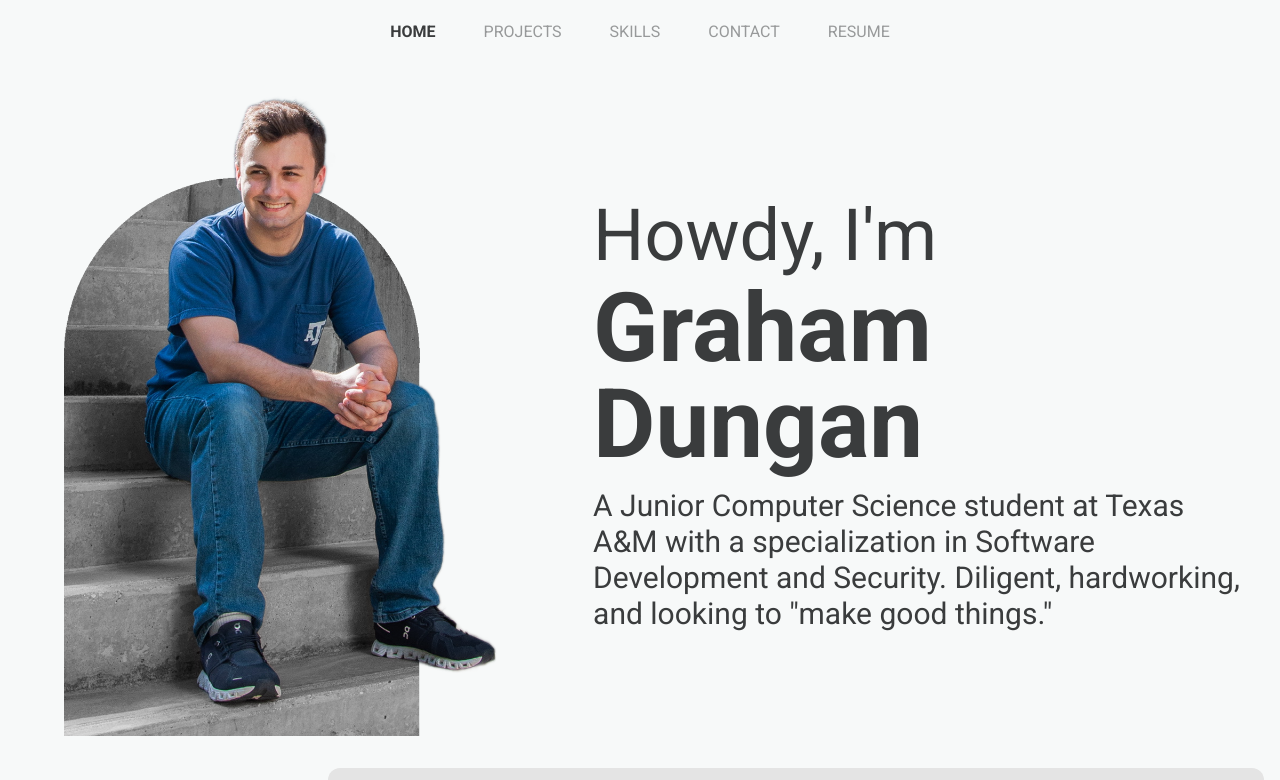
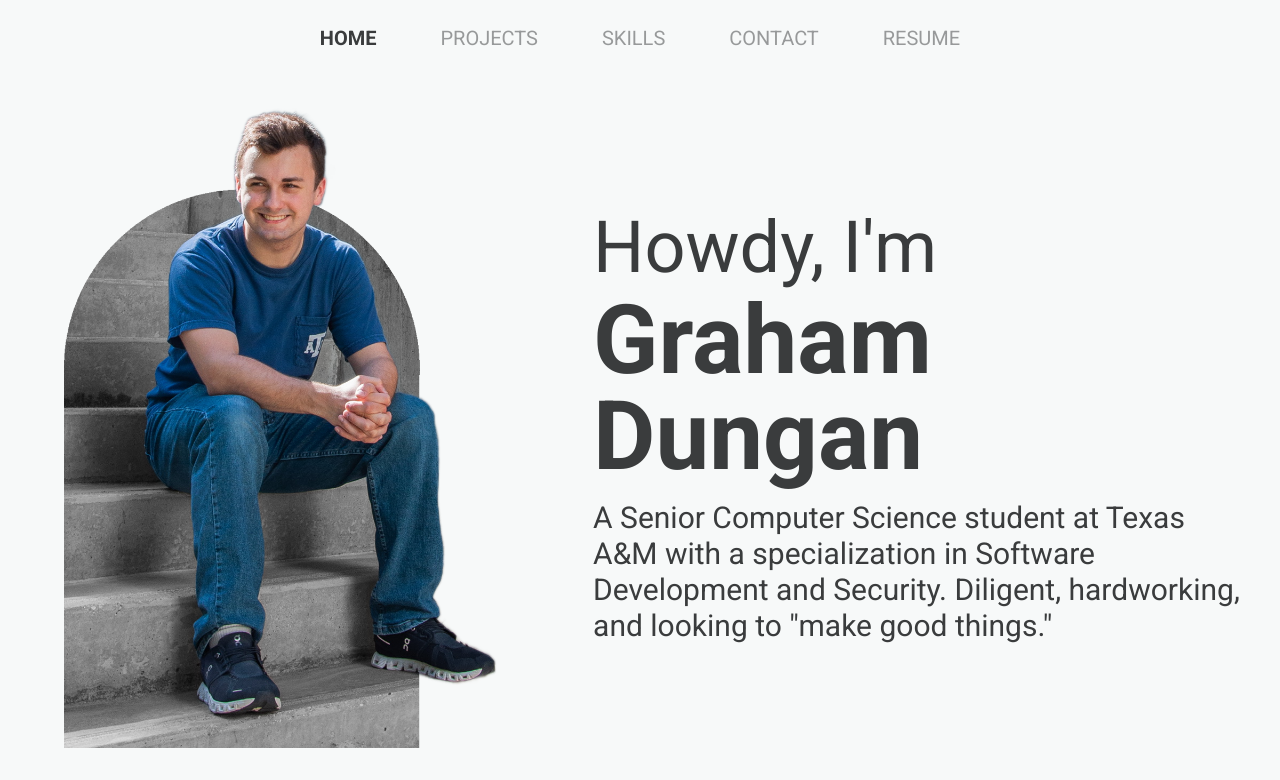
Before and after one commit to gmgrahamgm/personal-website, a React (Vite) app: page /home in a window 1280 px wide. Shown: the top 780 px of the page. Built offline with nearby package versions, Linux system fonts and the light colour scheme.

Commit message:
Added fade in on button hover, moved hamburger

```diff
--- a/src/App.jsx
+++ b/src/App.jsx
@@ -11,7 +11,7 @@ function App() {
   return (
     <div className="min-h-screen bg-[#F7F9F9] text-[#3A3C3D]">
       <Navbar />
-      <main className="px-4 py-8">
+      <main className="px-4 py-8 fade-in">
         <Routes>
           <Route path="/" element={<Navigate to="/home" replace />} />
           <Route path="/home" element={<Home />} />
--- a/src/components/Navbar.jsx
+++ b/src/components/Navbar.jsx
@@ -18,12 +18,14 @@ export default function Navbar() {
       <Link
         key={to}
         to={to}
+        onClick={() => setMobileOpen(false)}
         className={`
-          block px-3 py-2
+            block px-4 py-3
+            text-lg md:text-xl
             ${isActive ? "font-bold opacity-100" : "font-normal opacity-50"}
             hover:opacity-100
+            transition-opacity duration-200 ease-in-out
         `}
-        onClick={() => setMobileOpen(false)}
       >
         {label}
       </Link>
@@ -31,33 +33,39 @@ export default function Navbar() {
   };
 
   return (
-    <nav className="bg-transparent">
+    <nav>
       <div className="max-w-4xl mx-auto px-4 py-3 relative">
-        {/* Desktop links */}
-        <div className="hidden md:flex justify-center space-x-6 items-center">
+        {/* Desktop */}
+        <div className="hidden md:flex justify-center space-x-8 items-center">
           {links.map(renderLink)}
 
-          {/* Direct Resume link */}
           <a
             href="/resume.pdf"
             target="_blank"
             rel="noopener noreferrer"
-            className="px-3 py-2 font-normal opacity-50 hover:opacity-100"
+            onClick={() => setMobileOpen(false)}
+            className="
+              px-4 py-3
+              text-lg md:text-xl
+              font-normal opacity-50
+              hover:opacity-100
+              transition-opacity duration-150
+            "
           >
             RESUME
           </a>
         </div>
 
         {/* Mobile hamburger */}
+        <div className="md:hidden flex justify-start">
           <button
-          className="md:hidden focus:outline-none"
+            className="px-2 py-2 focus:outline-none"
             onClick={() => setMobileOpen((o) => !o)}
             aria-label="Toggle menu"
           >
             {mobileOpen ? (
-            // X icon
               <svg
-              className="h-6 w-6"
+                className="h-8 w-8"
                 fill="none"
                 stroke="currentColor"
                 viewBox="0 0 24 24"
@@ -70,9 +78,8 @@ export default function Navbar() {
                 />
               </svg>
             ) : (
-            // Hamburger icon
               <svg
-              className="h-6 w-6"
+                className="h-8 w-8"
                 fill="none"
                 stroke="currentColor"
                 viewBox="0 0 24 24"
@@ -87,17 +94,24 @@ export default function Navbar() {
             )}
           </button>
         </div>
+      </div>
 
       {/* Mobile menu */}
       {mobileOpen && (
-        <div className="md:hidden bg-[#F7F9F9] px-4 pb-4 space-y-1">
+        <div className="md:hidden bg-[#F7F9F9] px-4 pb-4 space-y-2">
           {links.map(renderLink)}
           <a
             href="/resume.pdf"
             target="_blank"
             rel="noopener noreferrer"
-            className="block px-3 py-2 font-normal opacity-50 hover:opacity-100"
             onClick={() => setMobileOpen(false)}
+            className="
+              block px-4 py-3
+              text-lg
+              font-normal opacity-50
+              hover:opacity-100
+              transition-opacity duration-150
+            "
           >
             RESUME
           </a>
--- a/src/pages/Home.css
+++ b/src/pages/Home.css
@@ -58,15 +58,3 @@
 .preview-blurb {
   @apply text-xl md:text-2xl;
 }
-
-/* Fade classes on the preview card */
-.right-project-display {
-  @apply hidden md:block md:w-3/4 p-6 bg-[#E4E4E4] rounded-xl
-         transition-opacity duration-300 opacity-100;
-}
-.fade-out {
-  @apply opacity-0;
-}
-.fade-in {
-  @apply opacity-100;
-}
--- a/src/pages/Home.jsx
+++ b/src/pages/Home.jsx
@@ -37,7 +37,7 @@ export default function Home() {
           <h1 className="intro-greeting">Howdy, I'm</h1>
           <h1 className="intro-name">Graham Dungan</h1>
           <p className="intro-text">
-            A Junior Computer Science student at Texas A&M with a specialization
+            A Senior Computer Science student at Texas A&M with a specialization
             in Software Development and Security. Diligent, hardworking, and
             looking to "make good things."
           </p>
```
Lines whose indentation alone changed are shown as unchanged.
